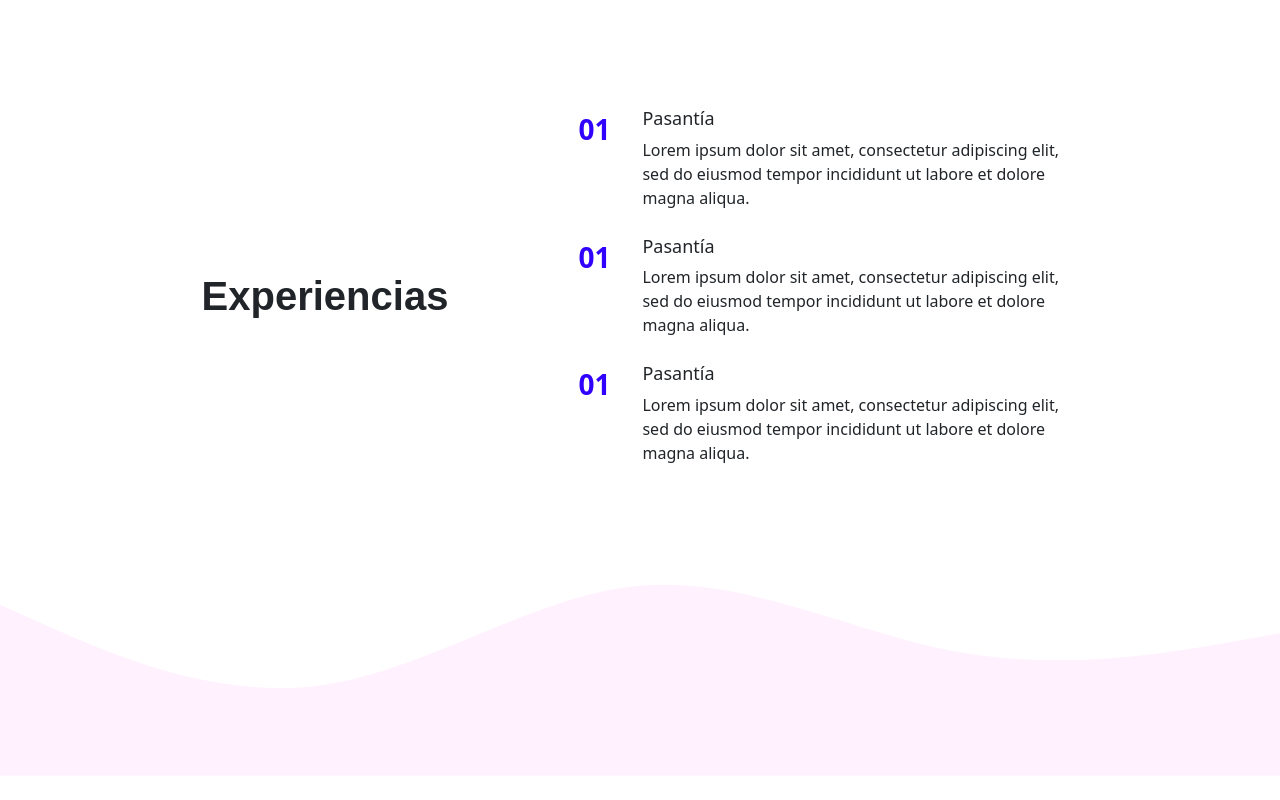
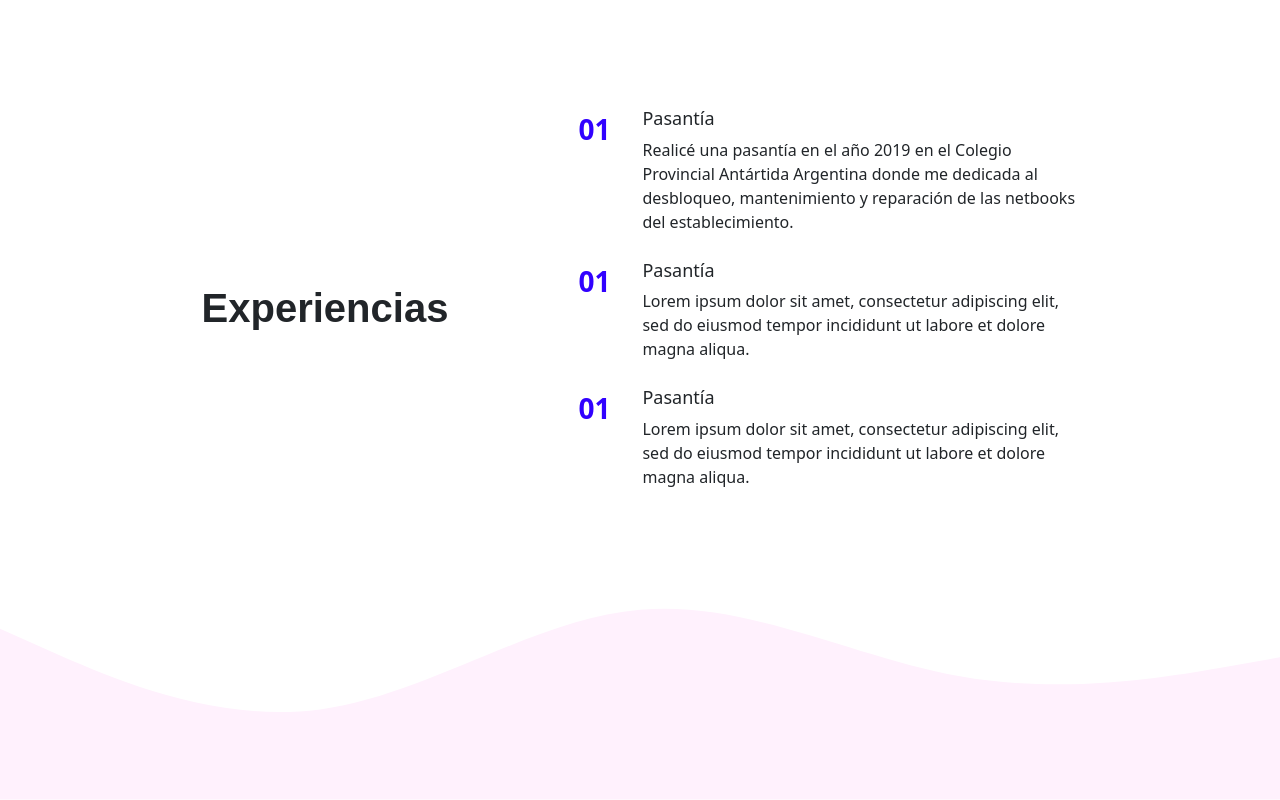
Before and after one commit to MetalRoz/FrontEnd-Angular, an Angular app: page / in a window 1280 px wide. Shown: the part 967-1767 px from the top of the page. Before the commit the page ends 1743 px from the top, so only its background shows below. Built offline with nearby package versions, Linux system fonts and the light colour scheme.

Commit message:
agregando componentes

```diff
--- a/src/app/app.component.css
+++ b/src/app/app.component.css
@@ -3,8 +3,6 @@
 }
 
 @import url('https://fonts.googleapis.com/css2?family=Montserrat:wght@100;800&display=swap');
-
-
 
 /*.tecnologias {
   background-image: url("wave.png");
--- a/src/app/app.component.html
+++ b/src/app/app.component.html
@@ -1,6 +1,7 @@
 <app-header-component></app-header-component>
 <app-about-me-component></app-about-me-component>
 <app-experiences-component></app-experiences-component>
+
 <!--
 <div class="tecnologias">
   <h1>Tecnologías</h1>
--- a/src/app/experiences.component/experiences.component.component.html
+++ b/src/app/experiences.component/experiences.component.component.html
@@ -9,7 +9,10 @@
     <span>01</span>
     <div class="pas1">
       <h3>Pasantía</h3>
-    <p>Lorem ipsum dolor sit amet, consectetur adipiscing elit, sed do eiusmod tempor incididunt ut labore et dolore magna aliqua.</p>
+    <p>Realicé una pasantía en el año 2019 en el Colegio Provincial Antártida Argentina
+      donde me dedicada al desbloqueo, mantenimiento y reparación de las netbooks
+      del establecimiento.
+    </p>
     </div>
   </div>
   <div class="pasantia">
```
Also changed, not shown: 1 other file (tests, documents, lock files or other folders).
